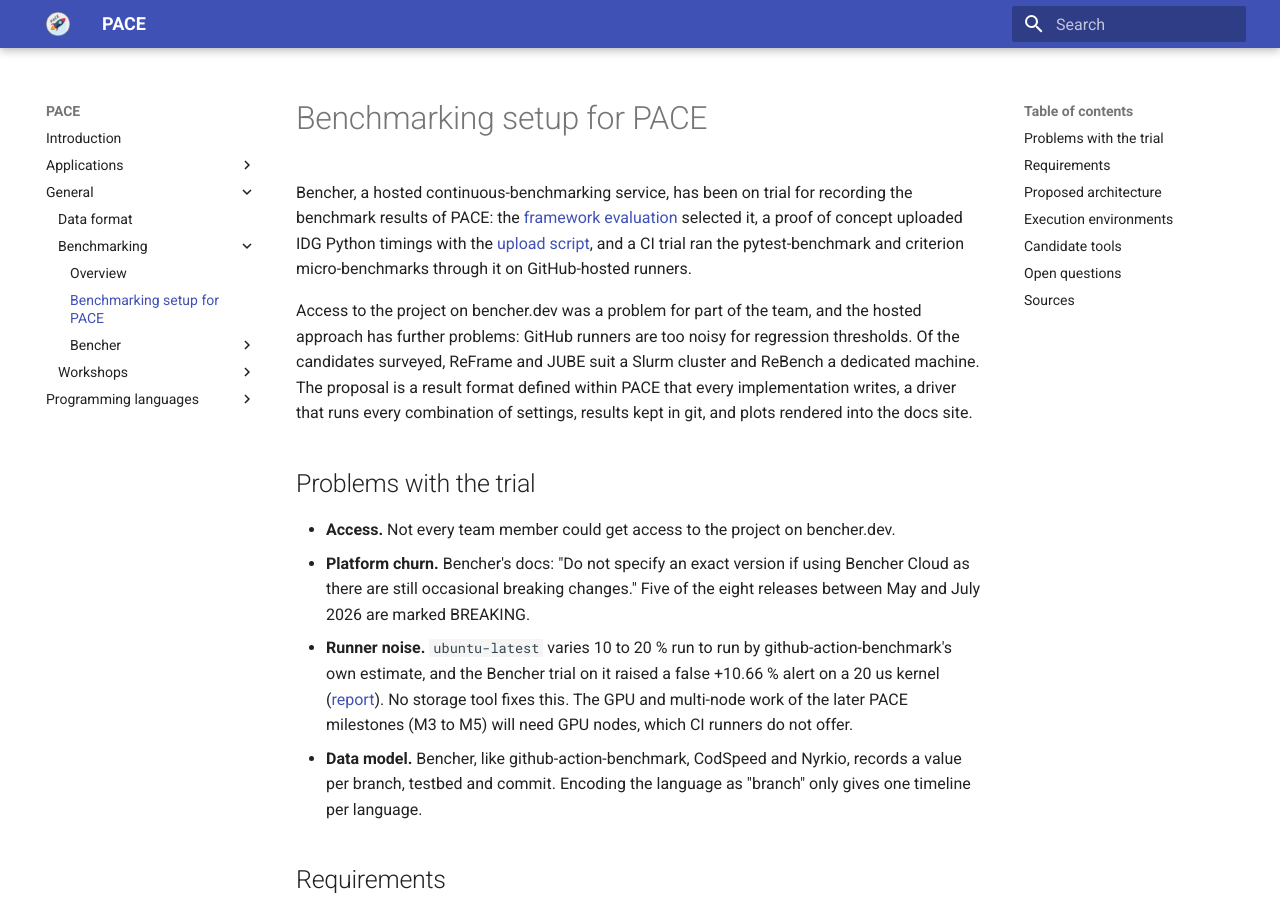
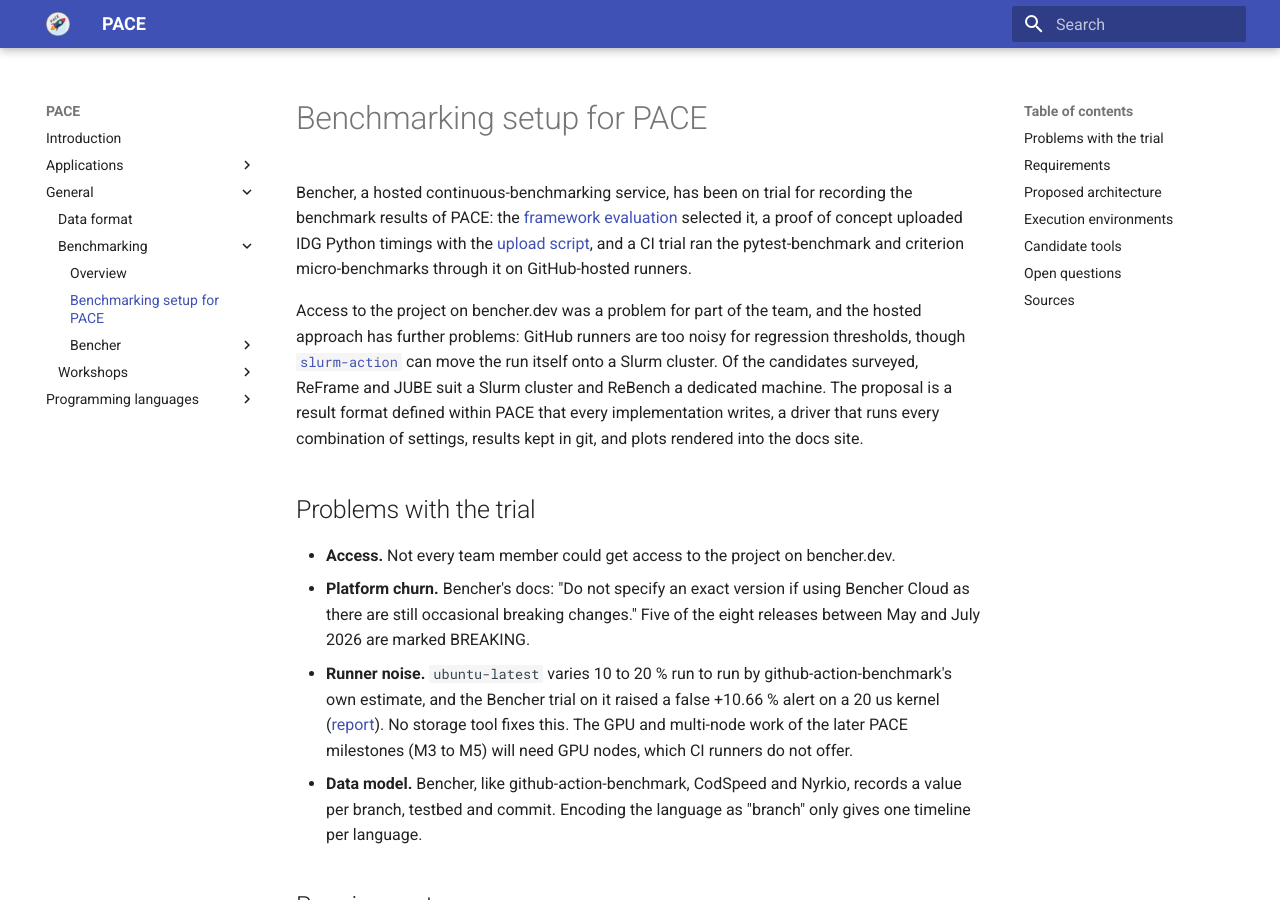
Before and after one commit to astron-rd/PACE, an MkDocs documentation site: the page built from docs/general/benchmarking/setup.md, in a window 1280 px wide and 900 px high. Built offline with MkDocs 1.6.1 and Material for MkDocs 9.7.7, drawn with Linux system fonts in a browser that asks for light colours; nearby versions of some CDN libraries; some of the changed text lies outside the part shown.

Commit message:
docs: mention slurm-action in benchmarking setup

```diff
--- a/docs/general/benchmarking/setup.md
+++ b/docs/general/benchmarking/setup.md
@@ -9,9 +9,11 @@
 
 Access to the project on bencher.dev was a problem for part of the team, and the
 hosted approach has further problems: GitHub runners are too noisy for
-regression thresholds. Of the candidates surveyed, ReFrame and JUBE suit a Slurm
-cluster and ReBench a dedicated machine. The proposal is a result format defined
-within PACE that every implementation writes, a driver that runs every
+regression thresholds, though
+[`slurm-action`](https://github.com/astron-rd/slurm-action) can move the run
+itself onto a Slurm cluster. Of the candidates surveyed, ReFrame and JUBE suit a
+Slurm cluster and ReBench a dedicated machine. The proposal is a result format
+defined within PACE that every implementation writes, a driver that runs every
 combination of settings, results kept in git, and plots rendered into the docs
 site.
 
@@ -89,6 +91,11 @@
   many short jobs rather than one long sweep.
 - The driver has to submit to Slurm, which excludes CI-only tools.
 
+GitHub Actions can stay the trigger:
+[`slurm-action`](https://github.com/astron-rd/slurm-action) runs a workflow step
+through `srun` from a self-hosted runner on the control node, so the measurement
+happens on a cluster node while the workflow keeps the logs.
+
 ## Candidate tools
 
 | Tool         | Cluster   | Notes                                                                                                                                                                                            |
```
